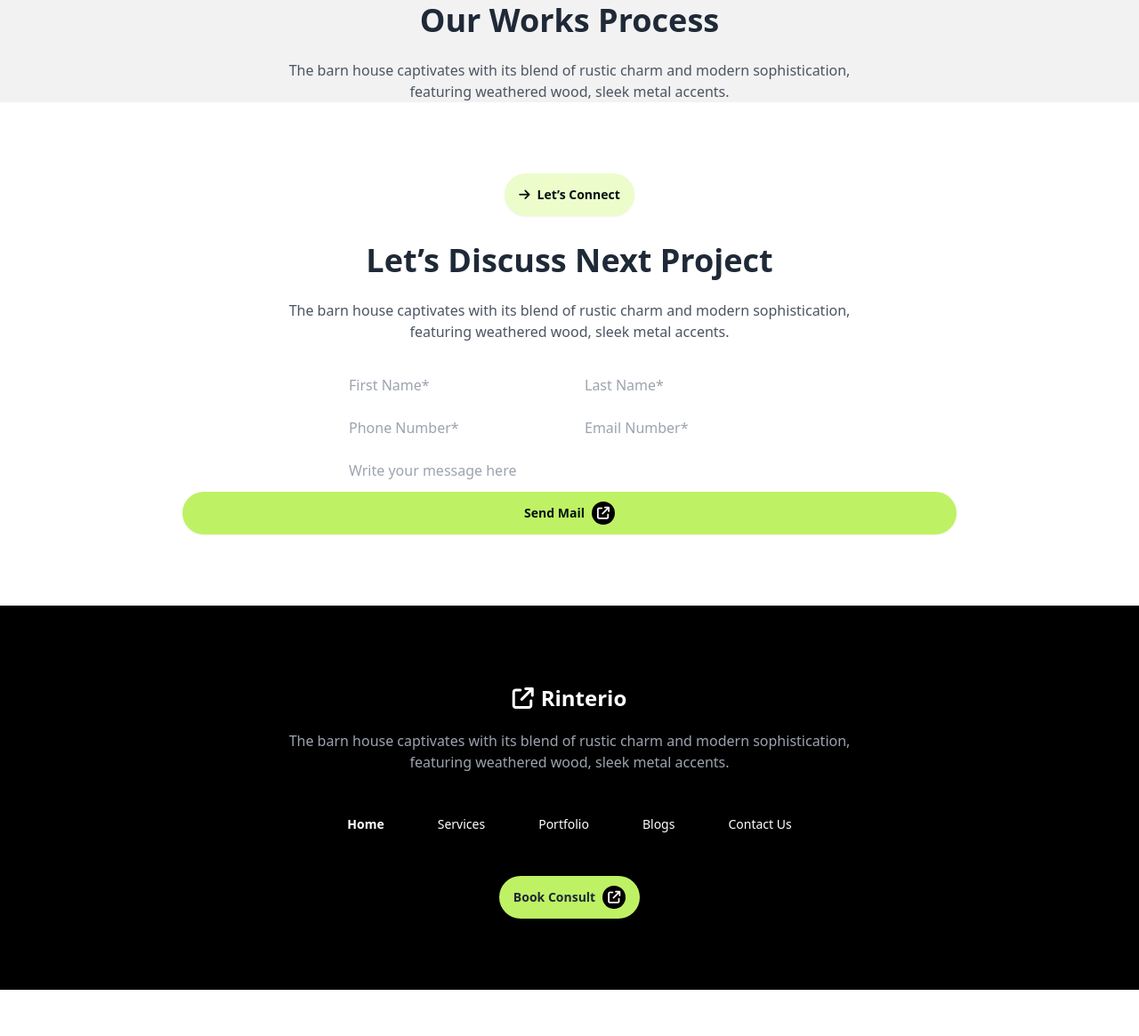
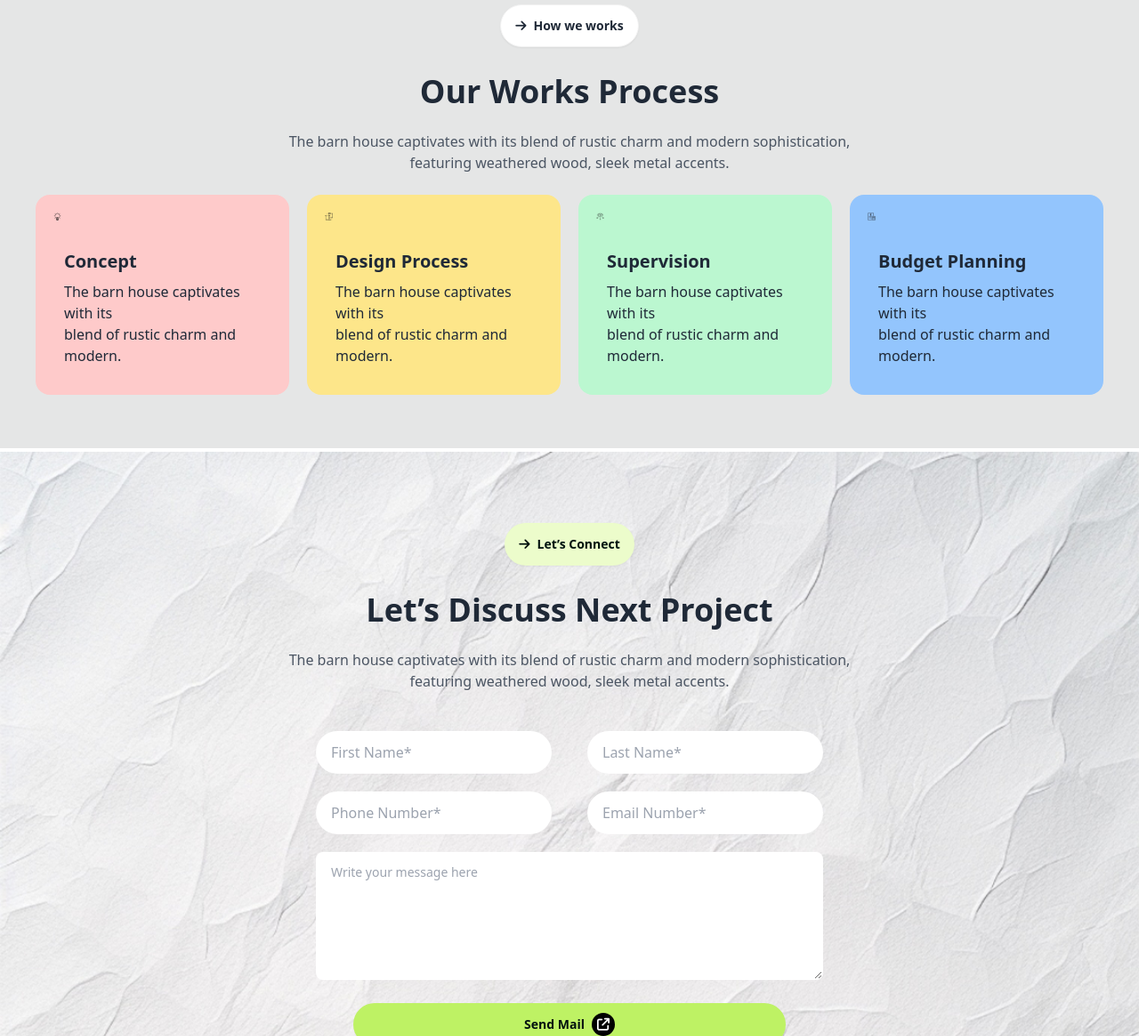
Before and after one commit to sanjidasharminnafisa/Assignment-03, a plain HTML site: page index.html in a window 1280 px wide. Shown: the part 1635-2800 px from the top of the page at 89% size. Before the commit the page ends 2748 px from the top, so only its background shows below. Drawn offline with nearby package versions, Linux system fonts and the light colour scheme.

Commit message:
Without relevant section

```diff
--- a/index.html
+++ b/index.html
@@ -8,7 +8,6 @@
     <script src="https://cdn.tailwindcss.com"></script>
     <!-- DaisyUI cdn -->
     <link href="https://cdn.jsdelivr.net/npm/daisyui@4.12.10/dist/full.min.css" rel="stylesheet" type="text/css" />
-    <script src="https://cdn.tailwindcss.com"></script>
     <!-- google font cdn -->
     <link rel="preconnect" href="https://fonts.googleapis.com">
     <link rel="preconnect" href="https://fonts.gstatic.com" crossorigin>
@@ -22,11 +21,17 @@
 <body>
     <header class="bg-neutral-100">
         <!-- header navbar and button -->
-        <section class="navbar pt-10 px-32">
+        <section class="navbar pt-10 lg:px-32">
+            <div class="navbar-start">
+            <i class="fa-solid fa-arrow-up-right-from-square bg-lime-400 rounded-full px-1.5 py-1.5"></i>
+            <a class="btn btn-ghost text-2xl font-bold">Rinterio</a>
+            </div>
+            <div class="navbar bg-base-100 lg:hidden">
                 <div class="navbar-start">
                     <div class="dropdown">
-                <div tabindex="0" role="button" class="btn btn-ghost lg:hidden">
-                <svg xmlns="http://www.w3.org/2000/svg"
+                        <div tabindex="0" role="button" class="btn btn-ghost btn-circle">
+                            <svg
+                                xmlns="http://www.w3.org/2000/svg"
                                 class="h-5 w-5"
                                 fill="none"
                                 viewBox="0 0 24 24"
@@ -35,12 +40,20 @@
                                 stroke-linecap="round"
                                 stroke-linejoin="round"
                                 stroke-width="2"
-                    d="M4 6h16M4 12h8m-8 6h16" />
+                                d="M4 6h16M4 12h16M4 18h7" />
                             </svg>
                         </div>
+                        <ul
+                        tabindex="0"
+                        class="menu menu-sm dropdown-content bg-base-100 rounded-box z-[1] mt-3 w-52 p-2 shadow">
+                            <li class="pr-7"><a class="font-bold">Home</a></li>
+                            <li class="pr-7"><a>Services</a></li>
+                            <li class="pr-7"><a>Portfolio</a></li>
+                            <li class="pr-7"><a>Blogs</a></li>
+                            <li><a>Contact Us</a></li>
+                        </ul>
                     </div>
-            <i class="fa-solid fa-arrow-up-right-from-square bg-lime-400 rounded-full px-1.5 py-1.5"></i>
-            <a class="btn btn-ghost text-2xl font-bold">Rinterio</a>
+                </div>
             </div>
             <div class="navbar-center hidden lg:flex">
                 <ul class="menu menu-horizontal px-1">
@@ -51,7 +64,7 @@
                     <li><a>Contact Us</a></li>
                 </ul>
             </div>
-            <div class="navbar-end">
+            <div class="hidden lg:flex navbar-end">
                 <div class="pr-3">
                 <i class="fa-solid fa-magnifying-glass text-gray-400 bg-white rounded-full px-1.5 py-1.5"></i>
                 </div>
@@ -76,12 +89,11 @@
     </header>
     <main>
 <!-- main section -->
-        <section class="bg-base-200">
-            <img class="pt-10 pl-20" src="assets/Vector.png" alt="">
+        <section class="bg-base-300 py-10">
+            <img class="pt-10 pl-20 hidden lg:block" src="assets/Vector.png" alt="">
             <div>
-
                 <div class="hero min-h-screen">
-                    <div class="hero-content flex-col lg:flex-row-reverse">
+                    <div class="hero-content flex-col-reverse lg:flex-row-reverse">
                     <img src="assets/Rectangle.png">
                     <div>
                         <div class="pb-1.5"><a class="btn rounded-full bg-white"><i class="fa-solid fa-arrow-right"></i>About Us</a></div>
@@ -117,13 +129,60 @@
                     </div>
                 </div>
             </div>
-            <div class="grid place-items-center">
+            <div class="grid place-items-center pt-10">
                 <div class="pb-1.5"><a class="btn rounded-full bg-white"><i class="fa-solid fa-arrow-right"></i>How we works</a></div>
                 <br>
                 <div class="text-center">
                     <h2 class="text-4xl font-extrabold">Our Works Process</h2>
                     <br>
                     <p class="text-gray-600">The barn house captivates with its blend of rustic charm and modern sophistication, <br> featuring weathered wood, sleek metal accents.</p>
+                    <br>
+                </div>
+                <div class="lg:flex lg:px-10">
+                    <div class="pb-5 lg:pr-5">
+                        <div class="card bg-red-200 w-96 lg:w-auto">
+                            <figure class="pt-5 pr-64 lg:pl-5">
+                                <img src="assets/concept.png" alt="Concept"/>
+                            </figure>
+                            <div class="card-body">
+                            <h2 class="card-title">Concept</h2>
+                            <p>The barn house captivates with its <br> blend of rustic charm and modern.</p>
+                            </div>
+                        </div>
+                    </div>
+                    <div class="pb-5 lg:pr-5">
+                        <div class="card bg-amber-200 w-96 lg:w-auto">
+                            <figure class="pt-5 pr-64 lg:pl-5">
+                                <img src="assets/flow-chart.png" alt="Design Process"/>
+                            </figure>
+                            <div class="card-body">
+                            <h2 class="card-title">Design Process</h2>
+                            <p>The barn house captivates with its <br> blend of rustic charm and modern.</p>
+                            </div>
+                        </div>
+                    </div>
+                    <div class="pb-5 lg:pr-5">
+                        <div class="card bg-green-200 w-96 lg:w-auto">
+                            <figure class="pt-5 pr-64 lg:pl-5">
+                                <img src="assets/vision.png" alt="Supervision"/>
+                            </figure>
+                            <div class="card-body">
+                            <h2 class="card-title">Supervision</h2>
+                            <p>The barn house captivates with its <br> blend of rustic charm and modern.</p>
+                            </div>
+                        </div>
+                    </div>
+                    <div class="pb-5">
+                        <div class="card bg-blue-300 w-96 lg:w-auto">
+                            <figure class="pt-5 pr-64 lg:pl-5">
+                                <img src="assets/budget-planning.png" alt="Budget Planning"/>
+                            </figure>
+                            <div class="card-body">
+                            <h2 class="card-title">Budget Planning</h2>
+                            <p>The barn house captivates with its <br> blend of rustic charm and modern.</p>
+                            </div>
+                        </div>
+                    </div>
                 </div>
             </div>
         </section>
@@ -133,9 +192,12 @@
     </main>
     <footer>
 <!-- footer first section -->
-        <section class="py-20">
+        <section class="py-1">
+            <div class=" py-20 bg-no-repeat bg-cover lg:w-full bg-[url('./assets/bg.jpg')] grid place-items-center">
                 <div class="grid place-items-center">
-                <div class="pb-1.5"><a class="btn btn-accent rounded-full bg-lime-100 border-0"><i class="fa-solid fa-arrow-right"></i>Let’s Connect</a></div>
+                    <div class="pb-1.5">
+                        <a class="btn btn-accent rounded-full bg-lime-100 border-0"><i class="fa-solid fa-arrow-right"></i>Let’s Connect</a>
+                    </div>
                     <br>
                     <div class="text-center">
                         <h2 class="text-4xl font-extrabold">Let’s Discuss Next Project</h2>
@@ -143,33 +205,45 @@
                         <p class="text-gray-600">The barn house captivates with its blend of rustic charm and modern sophistication, <br> featuring weathered wood, sleek metal accents.</p>
                         <br>
                     </div>
-                <div>
-                    <div class="flex">
-                        <input type="text" placeholder="First Name*" class="input w-full max-w-xs" />
-                        <input type="text" placeholder="Last Name*" class="input w-full max-w-xs" />
+                        <div class="py-5">
+                            <div class="lg:flex">
+                                <div class="lg:pr-10 pb-5">
+                                    <input type="text" placeholder="First Name*" class="input w-full max-w-xs rounded-full" />
                                 </div>
-                    <div class="flex">
-                        <input type="text" placeholder="Phone Number*" class="input w-full max-w-xs" />
-                        <input type="text" placeholder="Email Number*" class="input w-full max-w-xs" />
+                                <div class="pb-5">
+                                    <input type="text" placeholder="Last Name*" class="input w-full max-w-xs rounded-full" />
+                                </div>
+                            </div>
+                            <div class="lg:flex">
+                                <div class="lg:pr-10 pb-5">
+                                    <input type="text" placeholder="Phone Number*" class="input w-full max-w-xs rounded-full" />
+                                </div>
+                                <div class="pb-5">
+                                    <input type="text" placeholder="Email Number*" class="input w-full max-w-xs rounded-full"/>
+                                </div>
                             </div>
                                 <div>
-                        <input type="text" placeholder="Write your message here" class="input w-full max-w-xs" />
+                                    <textarea class="textarea w-full rounded-lg h-36" placeholder="Write your message here"></textarea>
                                 </div>
                         </div>
-                <a class="btn btn-accent rounded-full px-96 bg-lime-300 border-0">Send Mail<i class="fa-solid fa-arrow-up-right-from-square text-white bg-black rounded-full px-1.5 py-1.5"></i></a>
+                    </div>
+                    <div>
+                        <a class="btn btn-accent bg-lime-300 border-0 rounded-full font-bold px-16 lg:px-48">Send Mail<i class="fa-solid fa-arrow-up-right-from-square text-white bg-black rounded-full px-1.5 py-1.5"></i></a>
+                    </div>
                 </div>
         </section>
+            </div>
 <!-- footer second section -->
         <section class="bg-black grid place-items-center text-white py-20">
-                <a class="btn btn-ghost text-2xl font-bold"><i class="fa-solid fa-arrow-up-right-from-square"></i>Rinterio</a>
+                <a class="btn btn-ghost text-2xl font-bold"><i class="fa-solid fa-arrow-up-right-from-square text-black bg-lime-300 rounded-full px-1.5 py-1.5"></i>Rinterio</a>
                 <p class="text-gray-400 text-center pt-3">The barn house captivates with its blend of rustic charm and modern sophistication, <br> featuring weathered wood, sleek metal accents.</p>
             </div>
-            <div class="navbar-center hidden lg:flex py-8">
-                <ul class="menu menu-horizontal px-1">
-                    <li class="pr-7"><a class="font-bold">Home</a></li>
-                    <li class="pr-7"><a>Services</a></li>
-                    <li class="pr-7"><a>Portfolio</a></li>
-                    <li class="pr-7"><a>Blogs</a></li>
+            <div class="lg:flex py-8">
+                <ul class="text-center px-1 lg:flex">
+                    <li class="pb-3 lg:pr-5"><a class="font-bold">Home</a></li>
+                    <li class="pb-3 lg:pr-5"><a>Services</a></li>
+                    <li class="pb-3 lg:pr-5"><a>Portfolio</a></li>
+                    <li class="pb-3 lg:pr-5"><a>Blogs</a></li>
                     <li><a>Contact Us</a></li>
                 </ul>
                 </div>
```
Lines whose indentation alone changed are shown as unchanged.
